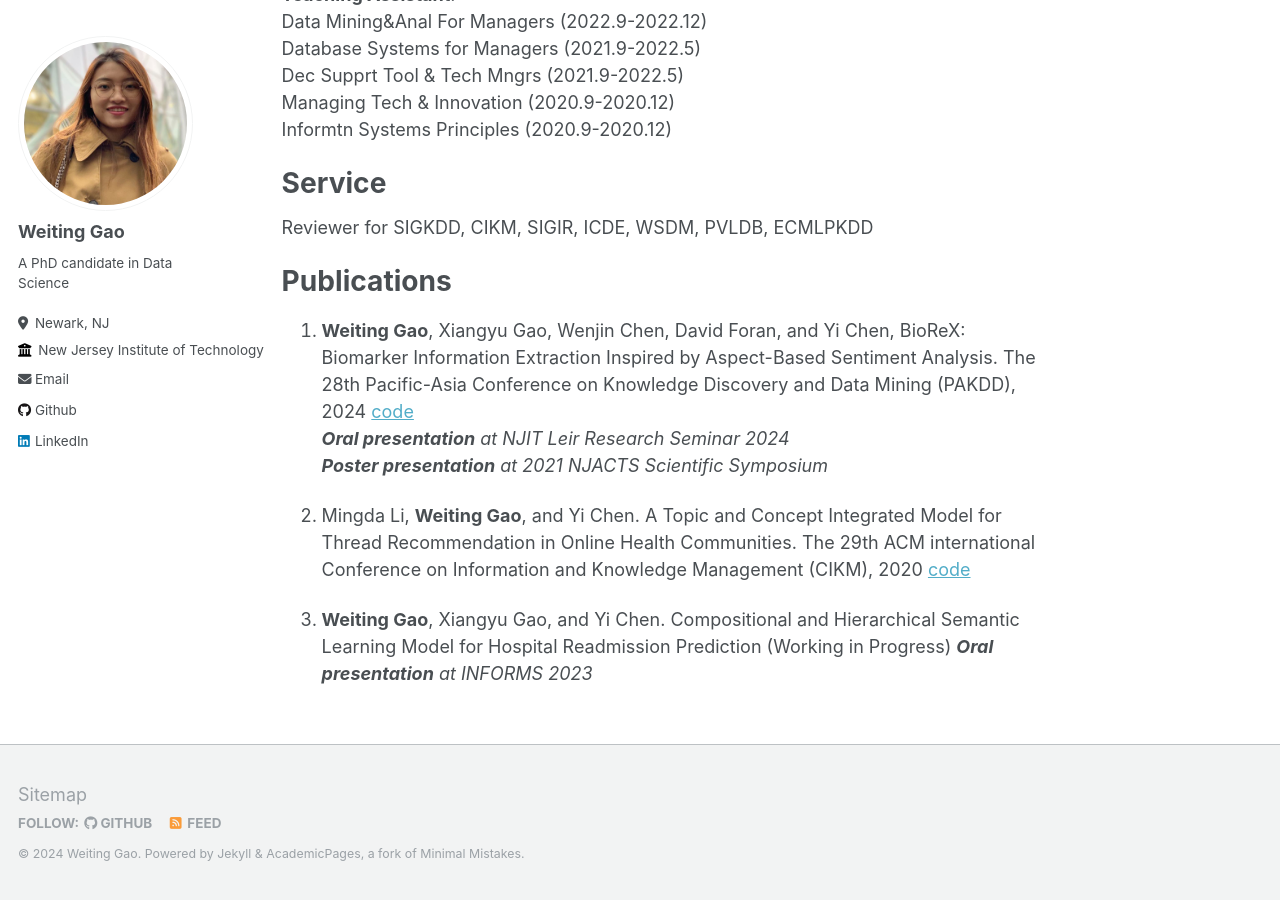
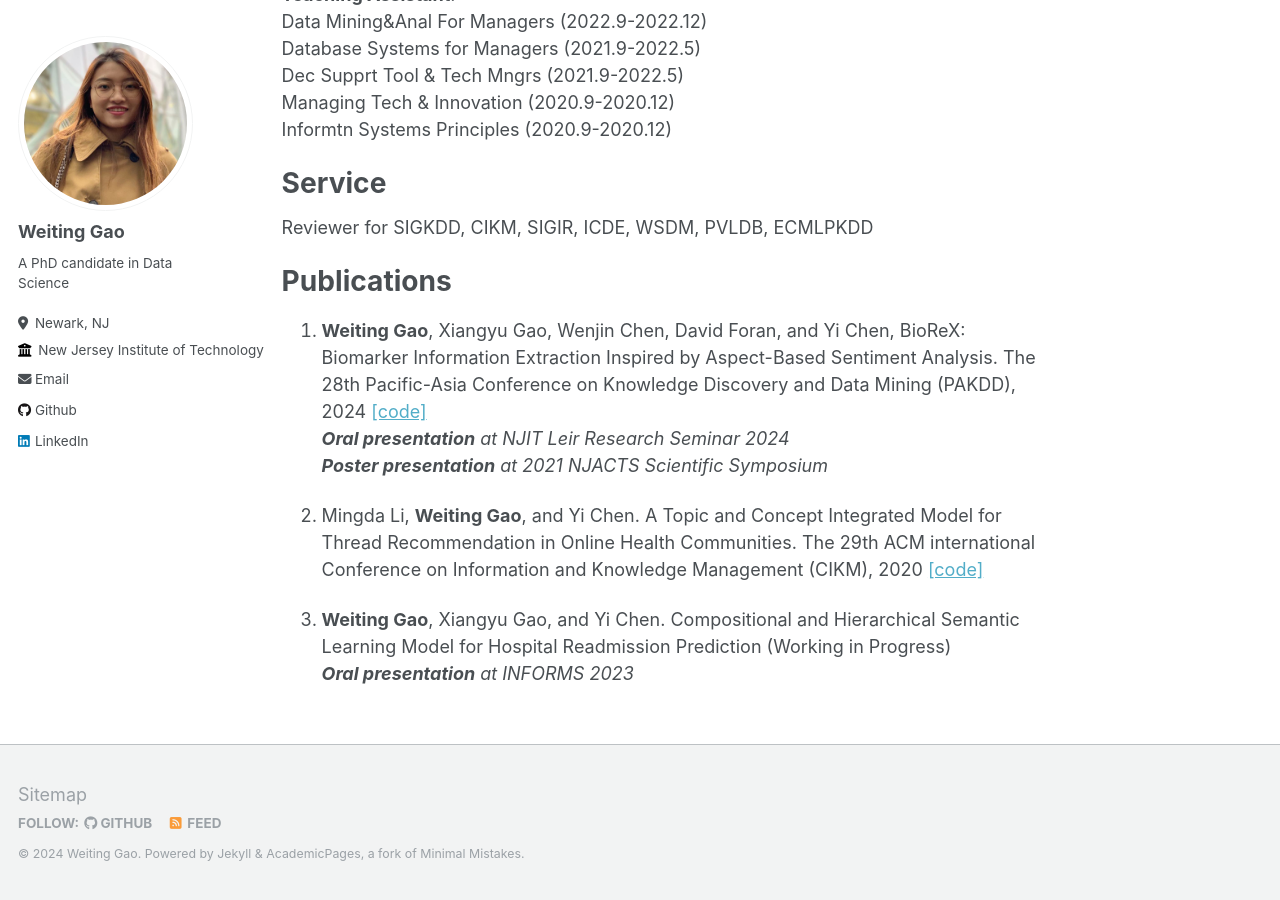
Before and after one commit to Weiting-Gao/weiting-gao.github.io, a Jekyll site: the page built from _pages/about.md, in a window 1280 px wide and 900 px high, scrolled down 875 px. Built offline with Jekyll 4.4.1, drawn with Linux system fonts in a browser that asks for light colours.

Commit message:
minor issue

```diff
--- a/_pages/about.md
+++ b/_pages/about.md
@@ -40,13 +40,13 @@ Reviewer for SIGKDD, CIKM, SIGIR, ICDE, WSDM, PVLDB, ECMLPKDD
 
 Publications
 ======
-1. **Weiting Gao**, Xiangyu Gao, Wenjin Chen, David Foran, and Yi Chen, BioReX: Biomarker Information Extraction Inspired by Aspect-Based Sentiment Analysis. The 28th Pacific-Asia Conference on Knowledge Discovery and Data Mining (PAKDD), 2024 [code](https://github.com/NJIT-AI-in-Healthcare/Pathology-Biomarker-Information-Extraction)\\
+1. **Weiting Gao**, Xiangyu Gao, Wenjin Chen, David Foran, and Yi Chen, BioReX: Biomarker Information Extraction Inspired by Aspect-Based Sentiment Analysis. The 28th Pacific-Asia Conference on Knowledge Discovery and Data Mining (PAKDD), 2024 [[code]](https://github.com/NJIT-AI-in-Healthcare/Pathology-Biomarker-Information-Extraction)\\
 ***Oral presentation** at NJIT Leir Research Seminar 2024* \\
 ***Poster presentation** at 2021 NJACTS Scientific Symposium*
 
-1. Mingda Li, **Weiting Gao**, and Yi Chen. A Topic and Concept Integrated Model for Thread Recommendation in Online Health Communities. The 29th ACM international Conference on Information and Knowledge Management (CIKM), 2020 [code](https://github.com/WeitingGG/Recommender-System-for-OHC-CLIR-CLLIR)
+1. Mingda Li, **Weiting Gao**, and Yi Chen. A Topic and Concept Integrated Model for Thread Recommendation in Online Health Communities. The 29th ACM international Conference on Information and Knowledge Management (CIKM), 2020 [[code]](https://github.com/WeitingGG/Recommender-System-for-OHC-CLIR-CLLIR)
 
-1. **Weiting Gao**, Xiangyu Gao, and Yi Chen. Compositional and Hierarchical Semantic Learning Model for Hospital Readmission Prediction (Working in Progress)
+1. **Weiting Gao**, Xiangyu Gao, and Yi Chen. Compositional and Hierarchical Semantic Learning Model for Hospital Readmission Prediction (Working in Progress)\\
 ***Oral presentation** at INFORMS 2023*
 
 <!-- This is the front page of a website that is powered by the [academicpages template](https://github.com/academicpages/academicpages.github.io) and hosted on GitHub pages. [GitHub pages](https://pages.github.com) is a free service in which websites are built and hosted from code and data stored in a GitHub repository, automatically updating when a new commit is made to the respository. This template was forked from the [Minimal Mistakes Jekyll Theme](https://mmistakes.github.io/minimal-mistakes/) created by Michael Rose, and then extended to support the kinds of content that academics have: publications, talks, teaching, a portfolio, blog posts, and a dynamically-generated CV. You can fork [this repository](https://github.com/academicpages/academicpages.github.io) right now, modify the configuration and markdown files, add your own PDFs and other content, and have your own site for free, with no ads! An older version of this template powers my own personal website at [stuartgeiger.com](http://stuartgeiger.com), which uses [this Github repository](https://github.com/staeiou/staeiou.github.io).
```
